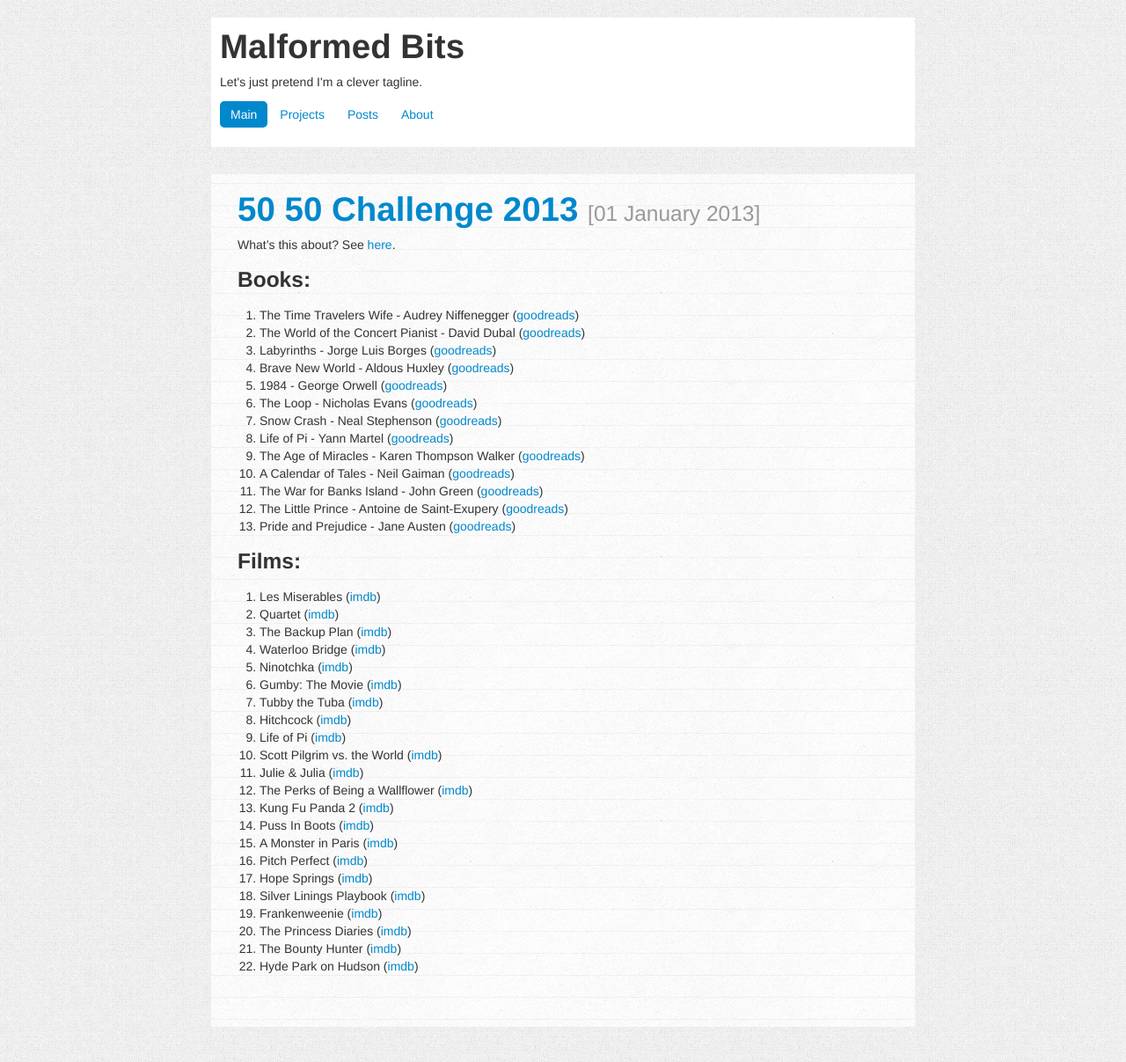
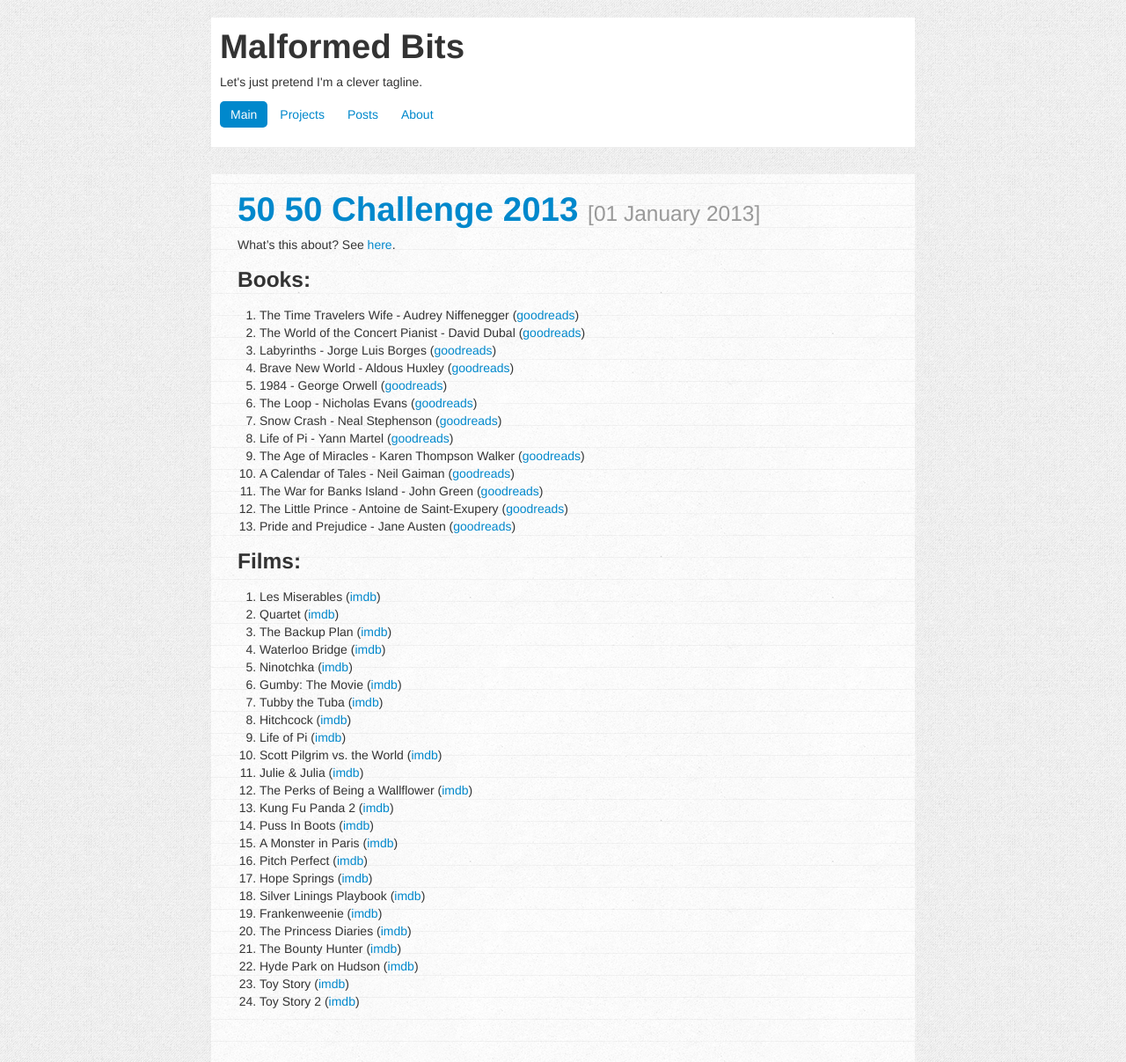
Before and after one commit to charlottepierce/charlottepierce.github.com, a Jekyll site: the page built from _posts/2013-01-01-50-50-Challenge-2013.markdown, in a window 1280 px wide. Shown: the whole page at 88% size. Built offline with Jekyll 4.4.1, drawn with Linux system fonts in a browser that asks for light colours.

Commit message:
Updated 50/50 challenge list.

```diff
--- a/_posts/2013-01-01-50-50-Challenge-2013.markdown
+++ b/_posts/2013-01-01-50-50-Challenge-2013.markdown
@@ -45,3 +45,5 @@ What's this about? See [here](http://www.fiftyfifty.me/introduction/).
 20. The Princess Diaries ([imdb](http://www.imdb.com/title/tt0247638/))
 21. The Bounty Hunter ([imdb](http://www.imdb.com/title/tt1038919/))
 22. Hyde Park on Hudson ([imdb](http://www.imdb.com/title/tt1477855/))
+23. Toy Story ([imdb](http://www.imdb.com/title/tt0114709/))
+24. Toy Story 2 ([imdb](http://www.imdb.com/title/tt0120363/))
```
